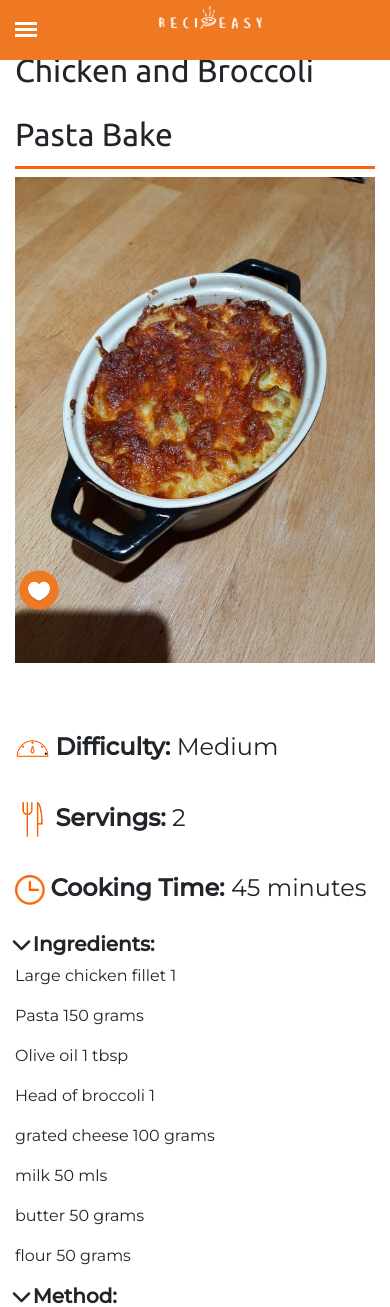
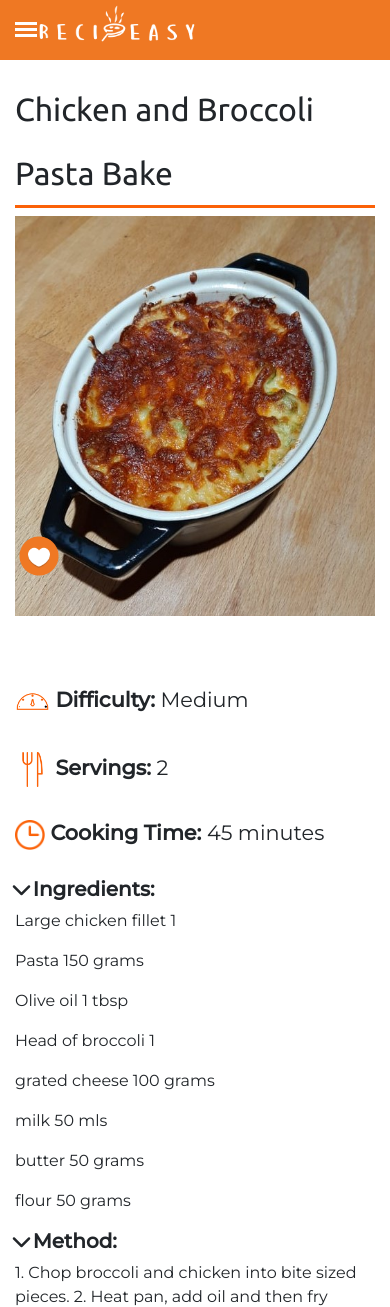
Before and after one commit to shaunagoodman/studentlife, a PHP site: page /recipe_single.php?recipe_ID=12243233 in a window 390 px wide. Shown: the top 1307 px of the page. Run offline with PHP 8.4, Linux system fonts and the light colour scheme; data comes from the database, SQL or seed files in the repository; some libraries are stand-ins or nearby versions.

Commit message:
More changes/fixes
More changes/fixes

```diff
--- a/StudentLife/includes/nav-menu.php
+++ b/StudentLife/includes/nav-menu.php
@@ -135,6 +135,7 @@ $('button').click(function(){
 @media (max-width: 990px) {
     .logo-img1{
         width: 110%;
+        margin-left: 20%;
     }
 
 }
@@ -142,17 +143,37 @@ $('button').click(function(){
 @media (max-width: 880px) {
     .logo-img1{
         width: 125%;
+        margin-left: 20%;
     }
 }
 @media (max-width: 767px) {
     .logo-img1{
         width: 135%;
+        margin-left: 20%;
     }
 }
 
+@media (max-width: 700px) {
+    .logo-img1{
+        margin-left: 20%;
+    }
+}
 @media (max-width: 660px) {
     .logo-img1{
-        width: 160%;
+        width: 180%;
+        margin-left: 30%;
+    }
+}
+@media (max-width: 560px) {
+    .logo-img1{
+        width: 200%;
+        margin-left: 30%;
+    }
+}
+@media (max-width: 440px) {
+    .logo-img1{
+        width: 240%;
+        margin-left: 30%;
     }
 }
         </style>
@@ -160,9 +181,9 @@ $('button').click(function(){
 
     <nav class='mobileNav'>
         <div class="header">
-            <center>
+
                 <a class="navbar-brand" href="index.php"><img src="images/recipeasy-icons-logos/new-logo-white.png" class="d-inline-block align-top logo-img1" alt="recipeasy-logo" /> </a>
-            </center>
+
         </div>
         <input type="checkbox" class="openSidebarMenu" id="openSidebarMenu">
         <label for="openSidebarMenu" class="sidebarIconToggle">
--- a/StudentLife/index.php
+++ b/StudentLife/index.php
@@ -109,9 +109,7 @@ $statement->closeCursor();
                 ?>
 
                     <div class="col-lg-3 col-md-6 bottom-home  d-flex align-items-stretch ">
-
                         <div class="card home-card test-card hvr-shadow" style="margin-left: 2%; margin-right: 2%;" >
-
                             <img src="images/recipes/<?php echo $recipe['image'];  ?>" class="card-img-top" alt='dish image' height='250' width='270'>
                             <div class="card-body d-flex flex-column align-item-center">
                                 <h5 class="card-title"><?php echo $recipe['name'];  ?></h5>
--- a/StudentLife/recipe_single.php
+++ b/StudentLife/recipe_single.php
@@ -81,9 +81,9 @@ if (isset($_POST['btnFav'])) {
 
                     <div class='col-md-5 single-recipe-topRow '>
                         <br><br>
-                        <h4> <img src='images/recipeasy-icons-logos/gauge.png' style='margin-right:1.5%' alt='clock icon' height='35' width='35'><strong>Difficulty: </strong><?php echo $difficulty ?> </h4>
-                        <h4> <br> <img src='images/recipeasy-icons-logos/knife-fork.png' style='margin-right:1.5%' alt='clock icon' height='35' width='35'><strong>Servings:</strong> <?php echo $recipe['servings'] ?> </h4>
-                        <h4> <br> <img src='images/recipeasy-icons-logos/clock.png' style='margin-right:1.5%' alt='clock icon' height='30' width='30'><strong>Cooking Time: </strong><?php echo $time ?> minutes </h4>
+                        <h4 class='single-recipe-h4' > <img src='images/recipeasy-icons-logos/gauge.png' style='margin-right:1.5%' alt='clock icon' height='35' width='35'><strong>Difficulty: </strong><?php echo $difficulty ?> </h4>
+                        <h4 class='single-recipe-h4'> <br> <img src='images/recipeasy-icons-logos/knife-fork.png' style='margin-right:1.5%' alt='clock icon' height='35' width='35'><strong>Servings:</strong> <?php echo $recipe['servings'] ?> </h4>
+                        <h4 class='single-recipe-h4'> <br> <img src='images/recipeasy-icons-logos/clock.png' style='margin-right:1.5%' alt='clock icon' height='30' width='30'><strong>Cooking Time: </strong><?php echo $time ?> minutes </h4>
 
                     </div>
 
@@ -206,7 +206,7 @@ if (isset($_POST['btnFav'])) {
 
 
                 <!--CORRECT VERSION --->
-                <div class="row">
+                <div class="row comment-video-div">
                     <div class='col-lg-5 comment-div' <?php if (empty($recipe["video_name"])) echo ' style="margin-left: 30%"'; ?>>
                         <h3>Comments</h3>
                         <div>
--- a/StudentLife/scss/_admin.scss
+++ b/StudentLife/scss/_admin.scss
@@ -76,12 +76,12 @@ td .p{
   display: none;
 }
 
-@media (max-width: 957px) {
- .admin-container {
-    padding-left: 0px!important;
-    padding-right: 0px!important;
-  }
-}
+// @media (max-width: 957px) {
+//  .admin-container {
+//     padding-left: 0px!important;
+//     padding-right: 0px!important;
+//   }
+// }
 @media (min-width: 992px) {
   #accordion{
     display: none;
--- a/StudentLife/scss/_general-css.scss
+++ b/StudentLife/scss/_general-css.scss
@@ -2,6 +2,17 @@
 
 h1 {
   @include heading-font;
+}
+@media (max-width: 424px) {
+  h1 {
+    @include heading-font-mobile;
+  }
+}
+
+@media (max-width: 344px) {
+  h1 {
+    @include heading-font-mobile-xs;
+  }
 }
 
 h2 {
@@ -50,6 +61,18 @@ body {
 @media (max-width: 991px) {
   main {
     margin-top: 7%;
+  }
+}
+
+@media (max-width: 540px) {
+  .container {
+    margin-top: 5%;
+  }
+}
+
+@media (max-width: 450px) {
+  .container {
+    margin-top: 10%;
   }
 }
 
--- a/StudentLife/scss/_single-recipe-page.scss
+++ b/StudentLife/scss/_single-recipe-page.scss
@@ -1,49 +1,72 @@
 /* *************************** SINGLE RECIPE PAGE CSS *****************************     */
 
-.single-recipe-pic{
+.single-recipe-pic {
     max-width: 100%;
-        max-height: 100%;
-        display: block;
+    max-height: 100%;
+    display: block;
+    width: 40rem;
+    height: 25rem;
+    object-fit: cover;
+}
+@media (min-width: 1200px) {
+    .single-recipe-pic {
+        object-fit: cover;
+    }
 }
 
-.single-recipe-line{
+.single-recipe-line {
     width: 20%;
     border: 1px solid $darkOrange;
     margin-top: 0%;
     text-align: left;
 }
 
-.single-recipe-line-ingredients{
+.single-recipe-line-ingredients {
     width: 25%;
     border: 1px solid $darkOrange;
     margin-top: 0%;
     text-align: left;
 }
 
-.single-recipe-topRow{
+.single-recipe-topRow {
     margin-bottom: 5%;
     display: flex;
     flex-direction: column;
 }
-@media (max-width: 990px) {
-    .comment-div{
-        margin-left: 0%!important;
-    }
+
+@media (max-width: 991px) {
+.comment-video-div{
+    display: flex;
+  flex-direction: column-reverse;
+}
+}
+
+
+@media (max-width: 991px) {
+    .single-recipe-h4{
+        font-size: 130%;
+  }
 }
 
 
 
+@media (max-width: 990px) {
+    .comment-div {
+        margin-left: 0% !important;
+    }
+}
+
 .video-container {
     overflow: hidden;
     position: relative;
-    width:100%;
+    width: 100%;
     margin-bottom: 5%;
 }
 
 .video-container::after {
     padding-top: 56.25%;
     display: block;
-    content: '';
+    content: "";
 }
 
 .video-container iframe {
@@ -51,10 +74,8 @@
     top: 0;
     left: 0;
     width: 100%;
-
 }
 
-
-.comment{
+.comment {
     margin-top: 3%;
 }
--- a/StudentLife/scss/_variables.scss
+++ b/StudentLife/scss/_variables.scss
@@ -30,6 +30,18 @@ $grey: #727272;
     font-style: $style;
   }
 
+  @mixin heading-font-mobile( $family: 'Ubuntu' , $size: 200%, $style: normal ) {
+    font-family: $family ,  sans-serif;
+    font-style: $style;
+    font-size: $size;
+  }
+
+  @mixin heading-font-mobile-xs( $family: 'Ubuntu' , $size: 150%, $style: normal ) {
+    font-family: $family ,  sans-serif;
+    font-style: $style;
+    font-size: $size;
+  }
+
   @mixin heading-weighted-font( $family: 'Ubuntu' , $weight: 400 , $style: normal ) {
     font-family: $family ,  sans-serif;
     font-style: $style;
--- a/StudentLife/scss/niamh-main.css
+++ b/StudentLife/scss/niamh-main.css
@@ -5,6 +5,22 @@ h1 {
   font-style: normal;
 }
 
+@media (max-width: 424px) {
+  h1 {
+    font-family: "Ubuntu", sans-serif;
+    font-style: normal;
+    font-size: 200%;
+  }
+}
+
+@media (max-width: 344px) {
+  h1 {
+    font-family: "Ubuntu", sans-serif;
+    font-style: normal;
+    font-size: 150%;
+  }
+}
+
 h2 {
   font-family: "Ubuntu", sans-serif;
   font-style: normal;
@@ -70,6 +86,18 @@ body {
 @media (max-width: 991px) {
   main {
     margin-top: 7%;
+  }
+}
+
+@media (max-width: 540px) {
+  .container {
+    margin-top: 5%;
+  }
+}
+
+@media (max-width: 450px) {
+  .container {
+    margin-top: 10%;
   }
 }
 
@@ -1128,6 +1156,17 @@ li.li-cuisine-list > a:hover {
   max-width: 100%;
   max-height: 100%;
   display: block;
+  width: 40rem;
+  height: 25rem;
+  -o-object-fit: cover;
+     object-fit: cover;
+}
+
+@media (min-width: 1200px) {
+  .single-recipe-pic {
+    -o-object-fit: cover;
+       object-fit: cover;
+  }
 }
 
 .single-recipe-line {
@@ -1155,6 +1194,24 @@ li.li-cuisine-list > a:hover {
           flex-direction: column;
 }
 
+@media (max-width: 991px) {
+  .comment-video-div {
+    display: -webkit-box;
+    display: -ms-flexbox;
+    display: flex;
+    -webkit-box-orient: vertical;
+    -webkit-box-direction: reverse;
+        -ms-flex-direction: column-reverse;
+            flex-direction: column-reverse;
+  }
+}
+
+@media (max-width: 991px) {
+  .single-recipe-h4 {
+    font-size: 130%;
+  }
+}
+
 @media (max-width: 990px) {
   .comment-div {
     margin-left: 0% !important;
@@ -1171,7 +1228,7 @@ li.li-cuisine-list > a:hover {
 .video-container::after {
   padding-top: 56.25%;
   display: block;
-  content: '';
+  content: "";
 }
 
 .video-container iframe {
@@ -2011,13 +2068,6 @@ td .p {
   display: none;
 }
 
-@media (max-width: 957px) {
-  .admin-container {
-    padding-left: 0px !important;
-    padding-right: 0px !important;
-  }
-}
-
 @media (min-width: 992px) {
   #accordion {
     display: none;
```
Also changed, not shown: StudentLife/blog_list.php (+10 -6 lines), StudentLife/profile.php (+8 -7 lines), StudentLife/images/recipes/200411.jpg, StudentLife/images/recipes/277316.jpg (deleted), StudentLife/images/recipes/cajun-stuffed-chicken.jpg (deleted), StudentLife/images/recipes/chicken-and-broccoli-stir-fry.jpg (deleted), 1 other file.
